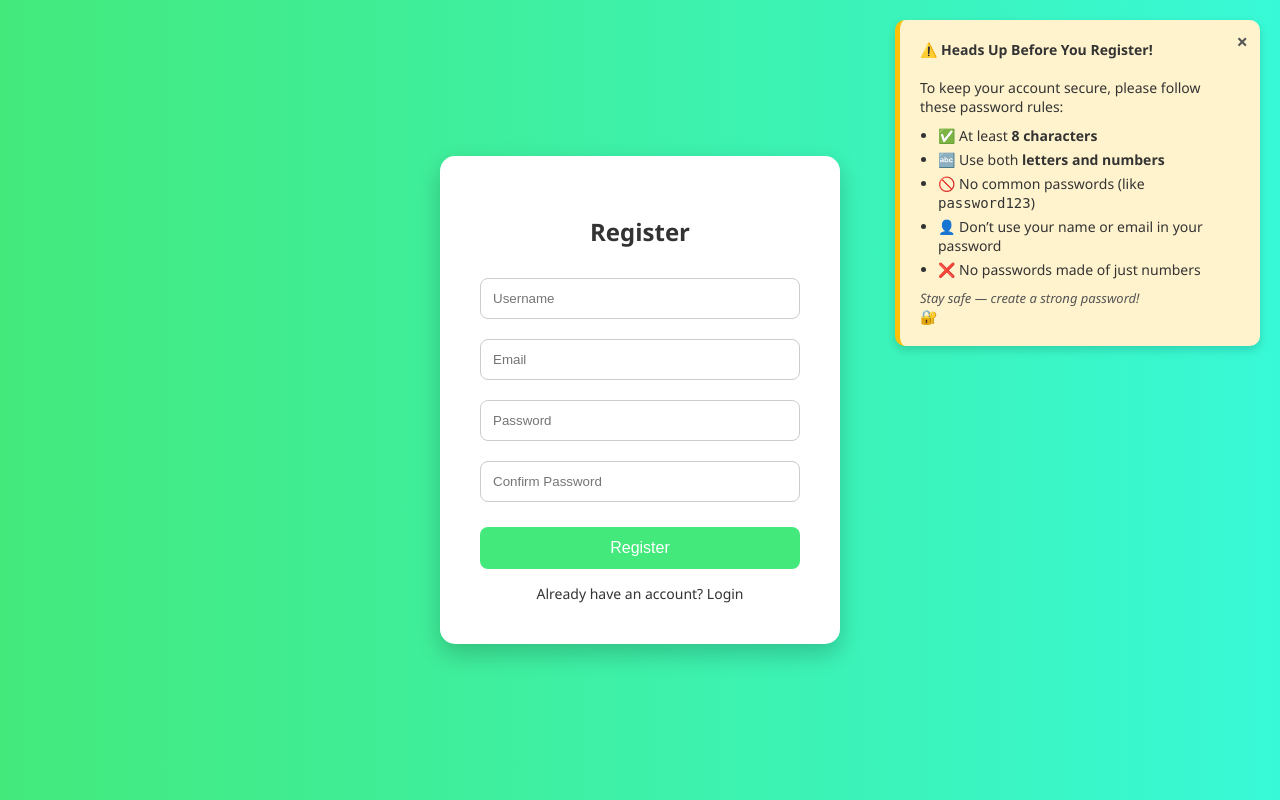
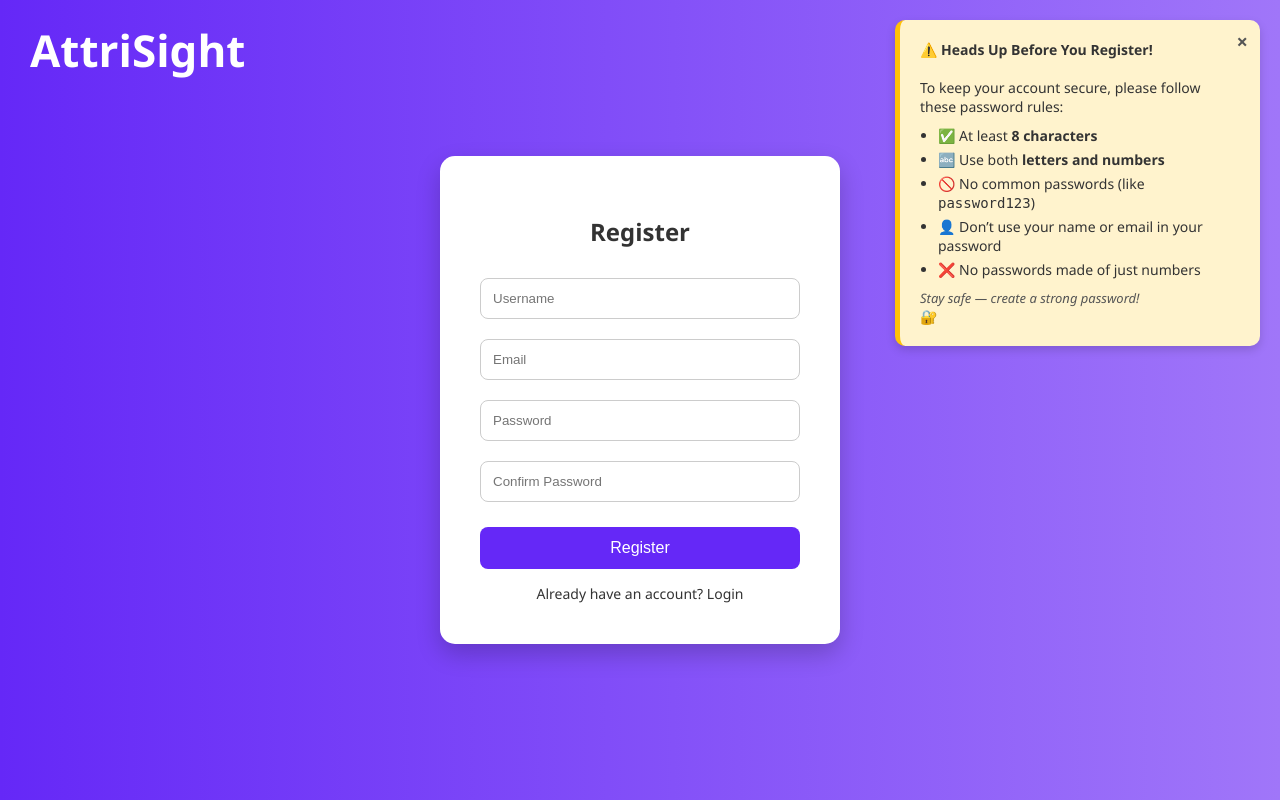
Before and after one commit to NitinJohn-tech/AttriSight, a Django app: page /accounts/register/ in a window 1280 px wide. Run offline with Django 5.2, Linux system fonts and the light colour scheme; parts of the project's set-up code (start-up, migrations or seed data) failed here and were passed over.

Commit message:
reg update

```diff
--- a/templates/register.html
+++ b/templates/register.html
@@ -7,7 +7,7 @@
     <style>
         body {
             font-family: 'Segoe UI', Tahoma, Geneva, Verdana, sans-serif;
-            background: linear-gradient(to right, #43e97b, #38f9d7);
+            background: linear-gradient(to right, #6528F7, #A076F9);
             margin: 0;
             padding: 0;
             display: flex;
@@ -27,6 +27,20 @@
             animation: fadeIn 0.8s ease-in-out;
             box-sizing: border-box;
         }
+
+        .brand {
+            position: absolute;
+            top: 20px;
+            left: 30px;
+            font-weight: bold;
+            font-size: 44px;
+            color: white; /* or black, depending on your background */
+            font-family: 'Segoe UI', Tahoma, Geneva, Verdana, sans-serif;
+            z-index: 10;
+        }
+
+
+
 
         @keyframes fadeIn {
             from { opacity: 0; transform: translateY(-20px); }
@@ -62,7 +76,7 @@
         button {
             width: 100%;
             padding: 12px;
-            background-color: #43e97b;
+            background-color: #6528F7;
             border: none;
             color: white;
             border-radius: 8px;
@@ -214,6 +228,7 @@
 
     </style>
     <!---->
+    <div class="brand">AttriSight</div>
     <div class="register-container">
         <h2>Register</h2>
         <form method="post">
@@ -239,5 +254,6 @@
 
         <a href="{% url 'login' %}">Already have an account? Login</a>
     </div>
+</div>
 </body>
 </html>
```
